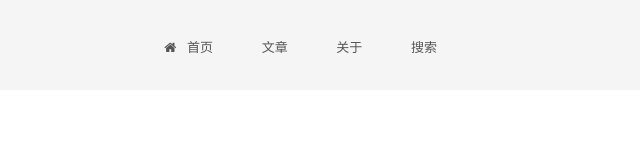
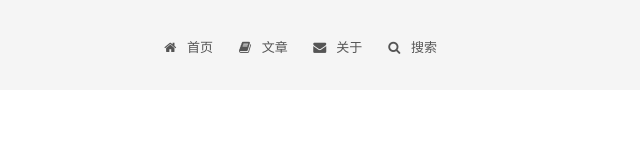
Before and after one commit to lidan528/lidan528.github.io, a plain HTML site: page archives/2018/11/index.html in a window 1280 px wide. Shown: the top 167 px of the page, 543-1183 px from the left. Drawn offline with Linux system fonts and the light colour scheme.

Commit message:
Site updated: 2018-11-22 00:17:39

```diff
--- a/archives/2018/11/index.html
+++ b/archives/2018/11/index.html
@@ -189,7 +189,7 @@
         <li class="menu-item menu-item-articles">
           <a href="/articles/" rel="section">
 
-              <i class="menu-item-icon fa fa-fw fa-Archives"></i> <br>
+              <i class="menu-item-icon fa fa-fw fa-book"></i> <br>
 
             文章
           </a>
@@ -199,7 +199,7 @@
         <li class="menu-item menu-item-about">
           <a href="/about/" rel="section">
 
-              <i class="menu-item-icon fa fa-fw fa-About"></i> <br>
+              <i class="menu-item-icon fa fa-fw fa-envelope"></i> <br>
 
             关于
           </a>
@@ -209,7 +209,7 @@
         <li class="menu-item menu-item-search">
           <a href="/search/" rel="section">
 
-              <i class="menu-item-icon fa fa-fw fa-Search"></i> <br>
+              <i class="menu-item-icon fa fa-fw fa-search"></i> <br>
 
             搜索
           </a>
```
Also changed, not shown: archives/2018/index.html (+3 -3 lines), archives/index.html (+3 -3 lines), hello-world/index.html (+3 -3 lines), hello-you/index.html (+3 -3 lines), index.html (+3 -3 lines).
